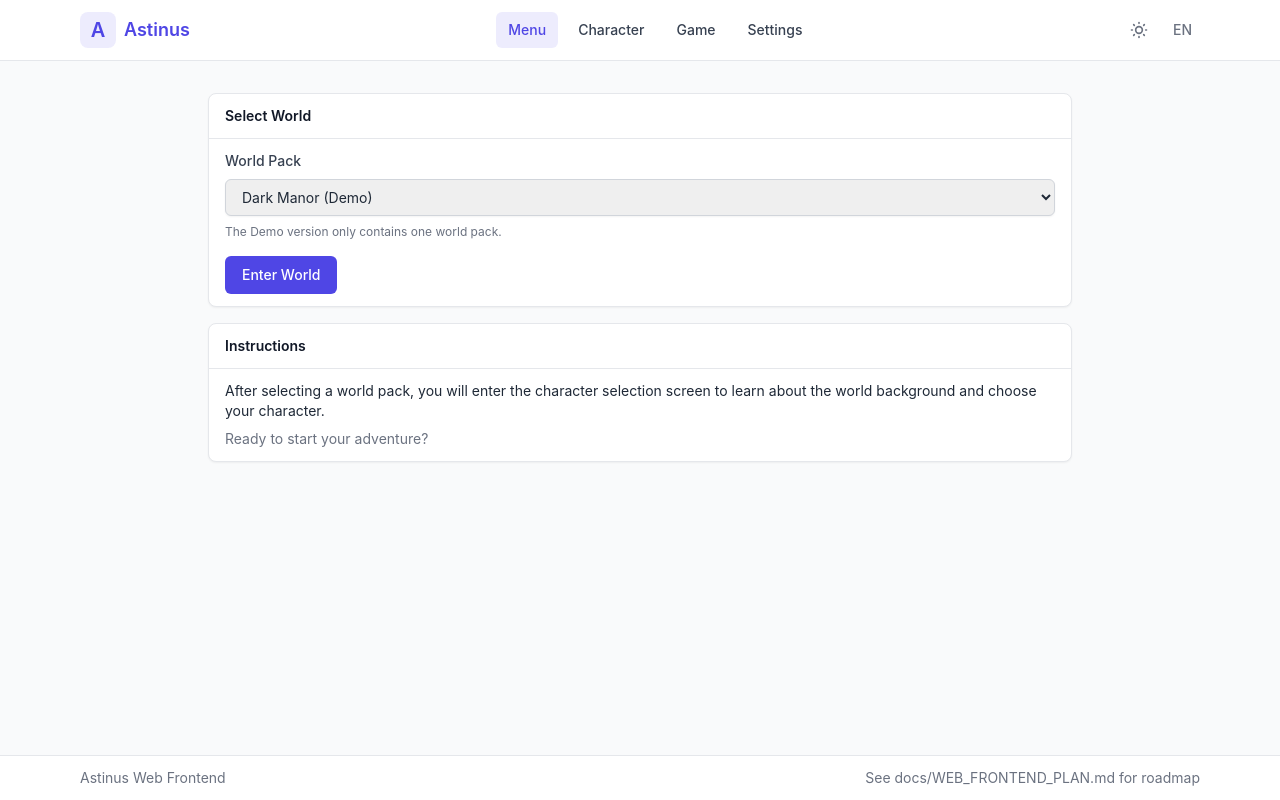
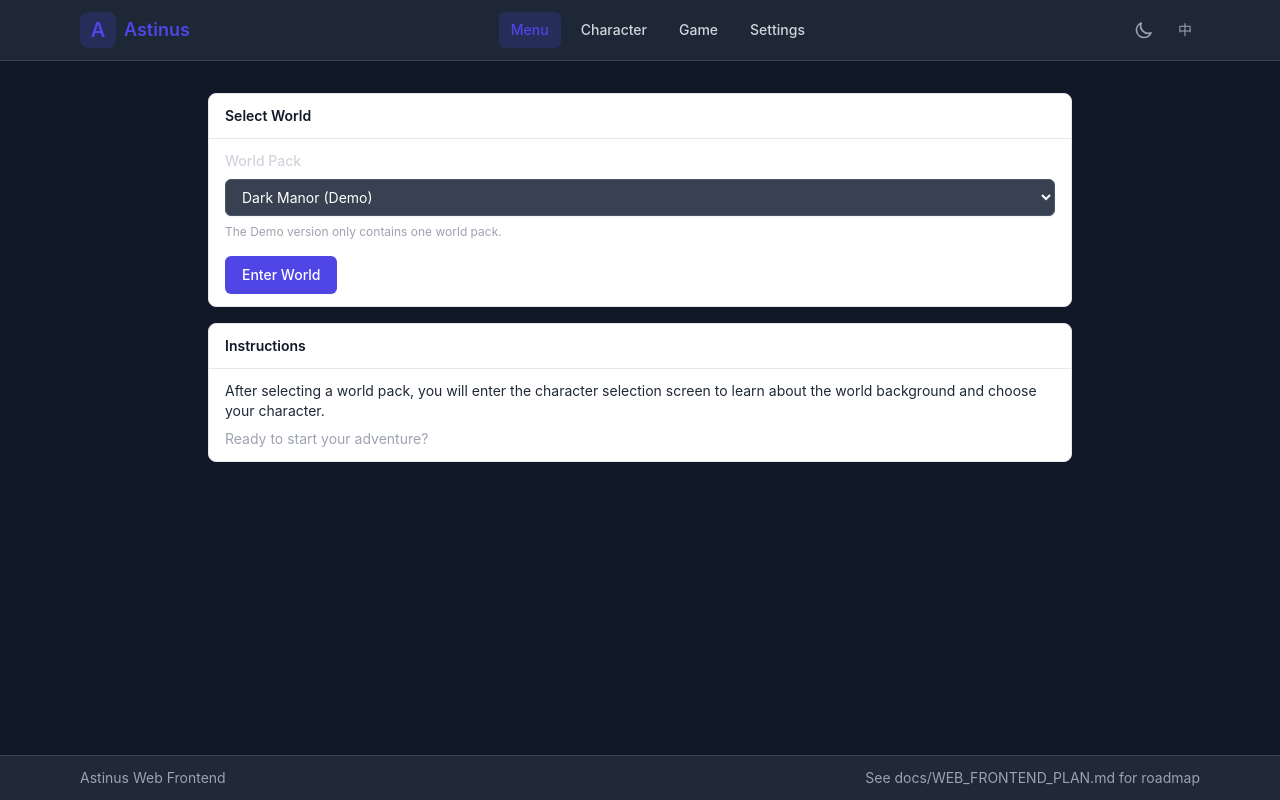
Before and after one commit to Rene-Zhou/Astinus, a React (Vite) app in the folder src/web/: page / in a window 1280 px wide. Built offline with nearby package versions, Linux system fonts and the light colour scheme; no server answers.

Commit message:
Enable dark mode and fix icons and language button
Enable Tailwind class dark mode and update the document color-scheme
when toggling themes. Swap the theme toggle SVG paths so sun and moon
icons display correctly, and correct the language toggle label logic.

```diff
--- a/src/web/src/App.tsx
+++ b/src/web/src/App.tsx
@@ -14,8 +14,10 @@ function App() {
     const root = window.document.documentElement;
     if (theme === "dark") {
       root.classList.add("dark");
+      root.style.colorScheme = "dark";
     } else {
       root.classList.remove("dark");
+      root.style.colorScheme = "light";
     }
   }, [theme]);
 
--- a/src/web/src/components/Layout/Header.tsx
+++ b/src/web/src/components/Layout/Header.tsx
@@ -62,11 +62,11 @@ export const Header: React.FC<HeaderProps> = ({ rightSlot }) => {
           >
             {theme === "light" ? (
               <svg className="h-5 w-5" fill="none" viewBox="0 0 24 24" stroke="currentColor">
-                <path strokeLinecap="round" strokeLinejoin="round" strokeWidth={2} d="M20.354 15.354A9 9 0 018.646 3.646 9.003 9.003 0 0012 21a9.003 9.003 0 008.354-5.646z" />
+                <path strokeLinecap="round" strokeLinejoin="round" strokeWidth={2} d="M12 3v1m0 16v1m9-9h-1M4 12H3m15.364 6.364l-.707-.707M6.343 6.343l-.707-.707m12.728 0l-.707.707M6.343 17.657l-.707.707M16 12a4 4 0 11-8 0 4 4 0 018 0z" />
               </svg>
             ) : (
               <svg className="h-5 w-5" fill="none" viewBox="0 0 24 24" stroke="currentColor">
-                <path strokeLinecap="round" strokeLinejoin="round" strokeWidth={2} d="M12 3v1m0 16v1m9-9h-1M4 12H3m15.364 6.364l-.707-.707M6.343 6.343l-.707-.707m12.728 0l-.707.707M6.343 17.657l-.707.707M16 12a4 4 0 11-8 0 4 4 0 018 0z" />
+                <path strokeLinecap="round" strokeLinejoin="round" strokeWidth={2} d="M20.354 15.354A9 9 0 018.646 3.646 9.003 9.003 0 0012 21a9.003 9.003 0 008.354-5.646z" />
               </svg>
             )}
           </button>
@@ -76,7 +76,7 @@ export const Header: React.FC<HeaderProps> = ({ rightSlot }) => {
             className="rounded-md p-2 text-sm font-medium text-gray-500 hover:bg-gray-100 focus:outline-none dark:text-gray-400 dark:hover:bg-gray-700"
             title="Switch Language"
           >
-            {language === "cn" ? "EN" : "中"}
+            {language === "cn" ? "中" : "EN"}
           </button>
 
           {rightSlot}
--- a/src/web/tailwind.config.js
+++ b/src/web/tailwind.config.js
@@ -1,5 +1,6 @@
 export default {
   content: ["./index.html", "./src/**/*.{js,ts,jsx,tsx}"],
+  darkMode: "class",
   theme: {
     extend: {
       colors: {
```
